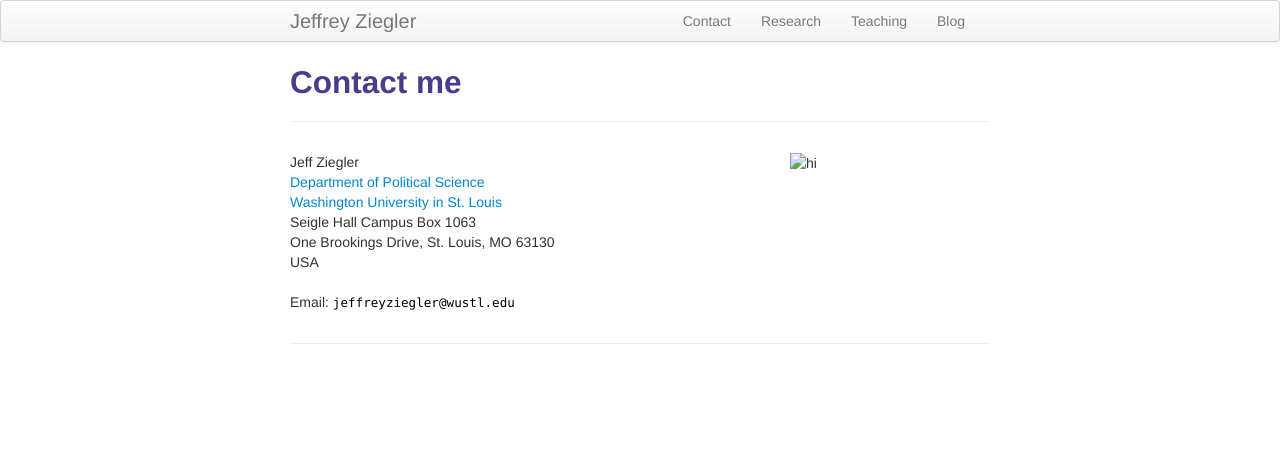
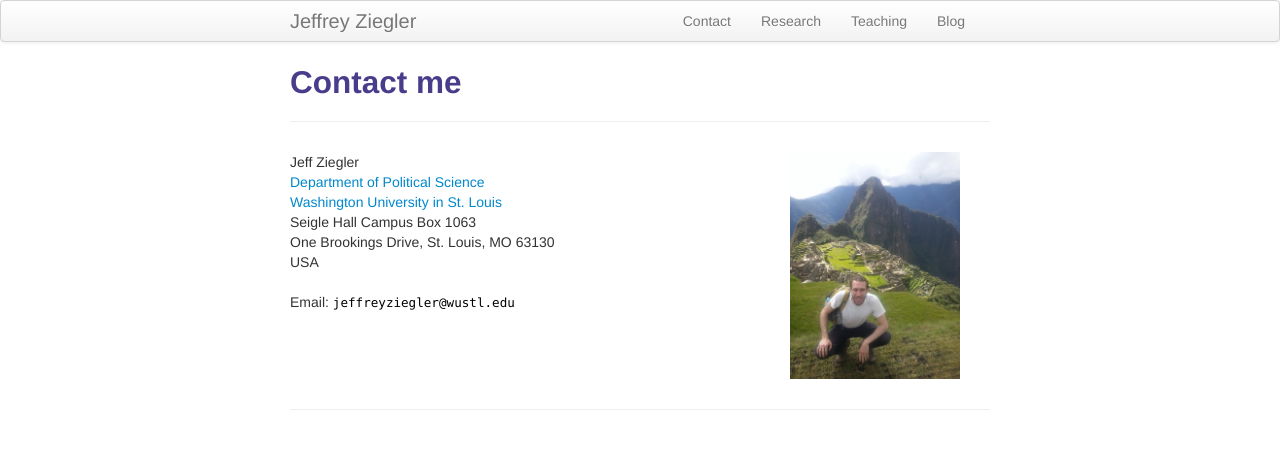
Before and after one commit to zieglerjef/zieglerjef.github.io, a Jekyll site: the page built from pages/about.md, in a window 1280 px wide. Shown: the top 449 px of the page. Built offline with Jekyll 4.4.1, drawn with Linux system fonts in a browser that asks for light colours.

Commit message:
Update about.md

```diff
--- a/pages/about.md
+++ b/pages/about.md
@@ -23,7 +23,7 @@ One Brookings Drive, St. Louis, MO 63130<br/>
         </div>
 
         <div class="span2">
-	<img src="assets/pics/homepagePhoto.jpg" alt="hi" class="inline"/>
+	<img src="../assets/pics/homepagePhoto.jpg" alt="hi" class="inline"/>
         </div>
     </div>
 </div>
```
